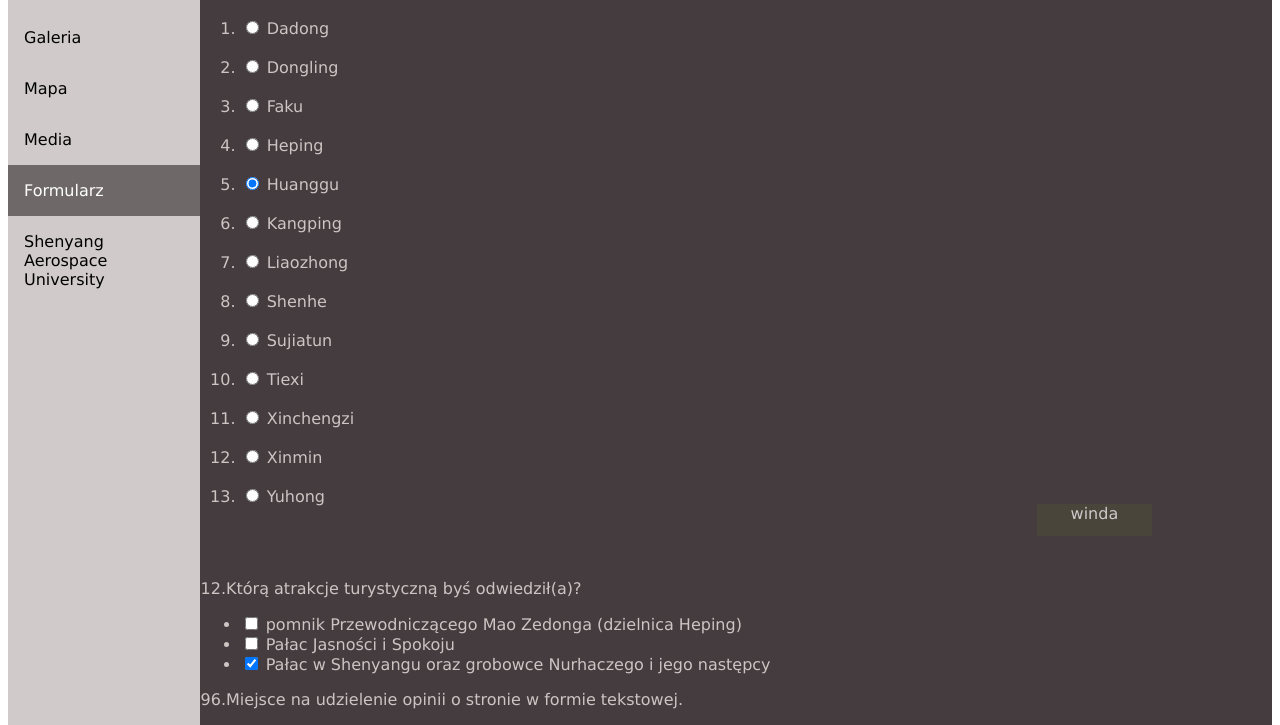
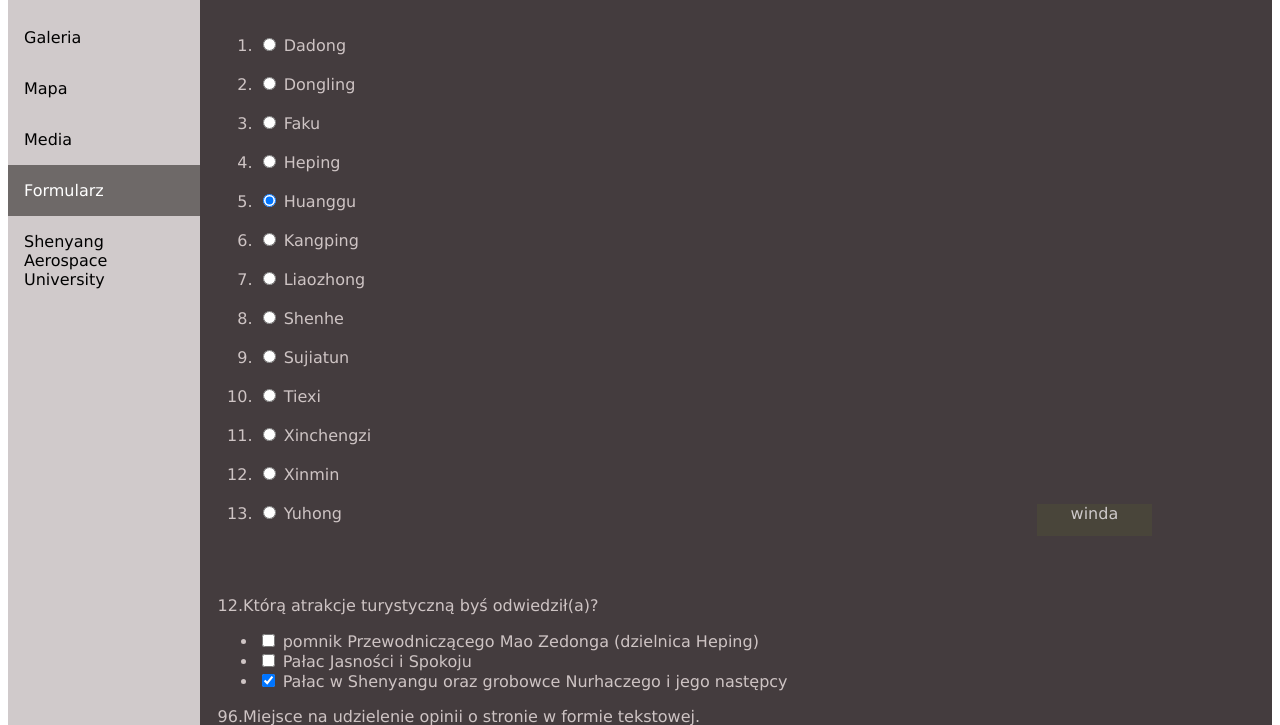
Before and after one commit to WojtekWnorowski/shenyang, a plain HTML site: page formularz.html in a window 1280 px wide. Shown: the part 224-949 px from the top of the page. Drawn offline with Linux system fonts and the light colour scheme.

Commit message:
Update style.css

```diff
--- a/style.css
+++ b/style.css
@@ -116,7 +116,7 @@ a .button{
 	height:1000px;
 	text-align:justify;
 	margin-left:15%;
-	padding:3px;
+	padding:20px;
 	font-family:verdana;
 }
 .nat{
```
